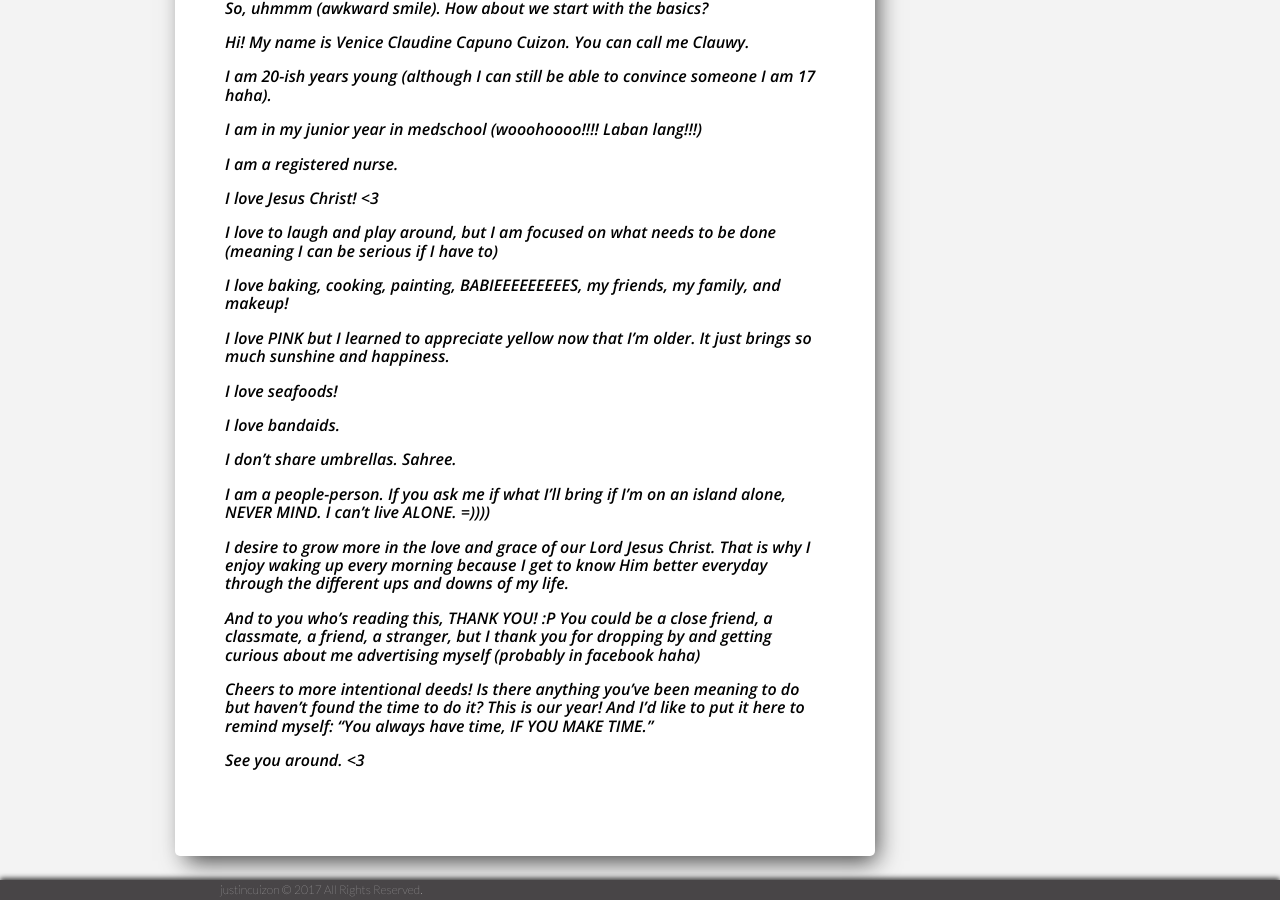
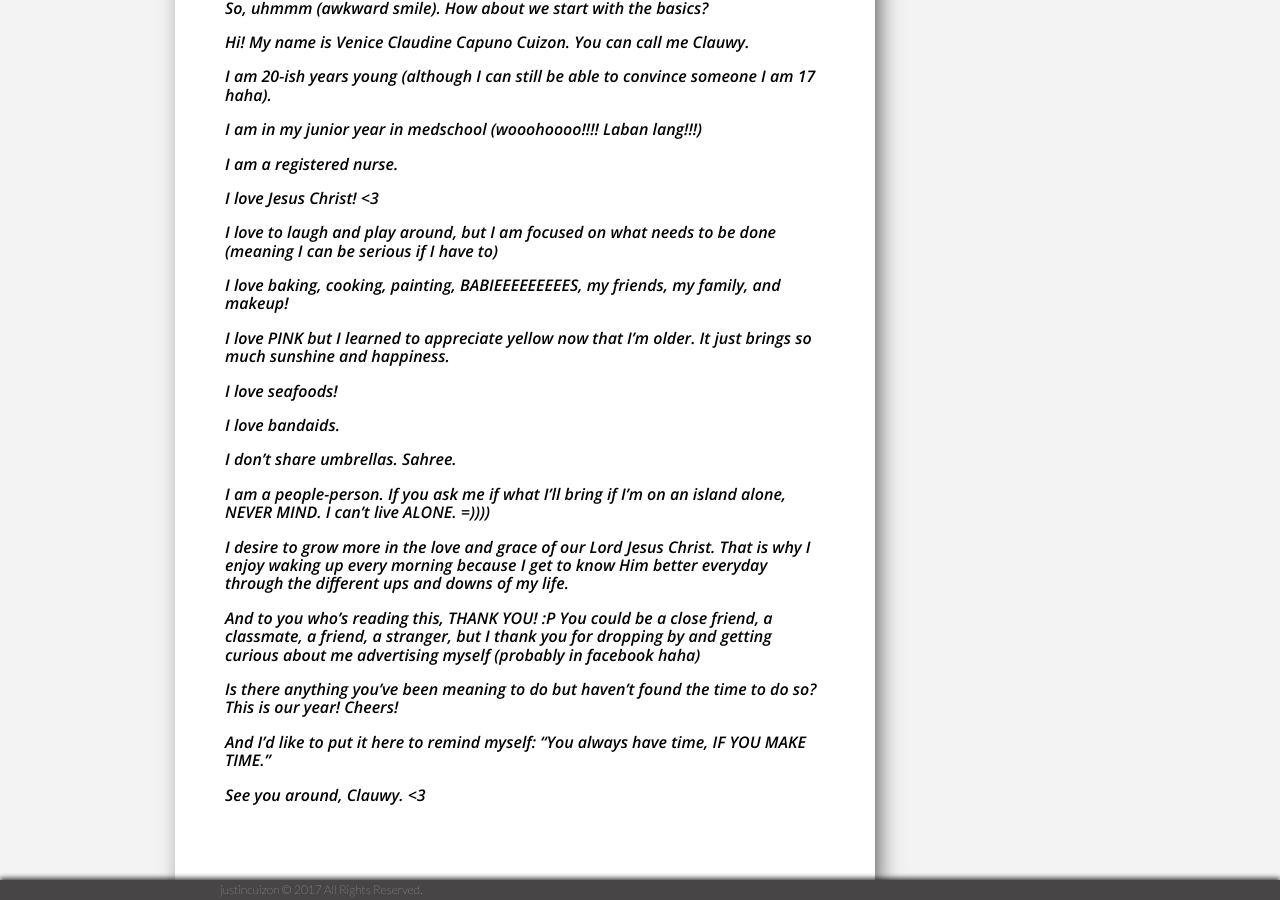
Before and after one commit to clauwycuizon/clauwycuizon, a Jekyll site: the page built from _posts/2017-01-19-My-First-Entry.md, in a window 1280 px wide and 900 px high, scrolled down 1294 px. Built offline with Jekyll 4.4.1, drawn with Linux system fonts in a browser that asks for light colours; comment, search, counter and statistics services are not loaded.

Commit message:
Update 2017-01-19-My-First-Entry.md

```diff
--- a/_posts/2017-01-19-My-First-Entry.md
+++ b/_posts/2017-01-19-My-First-Entry.md
@@ -52,6 +52,8 @@
 
 And to you who’s reading this, THANK YOU! :P You could be a close friend, a classmate, a friend, a stranger, but I thank you for dropping by and getting curious about me advertising myself (probably in facebook haha)
 
-Cheers to more intentional deeds! Is there anything you've been meaning to do but haven't found the time to do it? This is our year! And I’d like to put it here to remind myself: “You always have time, IF YOU MAKE TIME.”
+ Is there anything you've been meaning to do but haven't found the time to do so? This is our year! Cheers!
 
-See you around. <3
+ And I’d like to put it here to remind myself: “You always have time, IF YOU MAKE TIME.”
+
+See you around, Clauwy. <3
```
